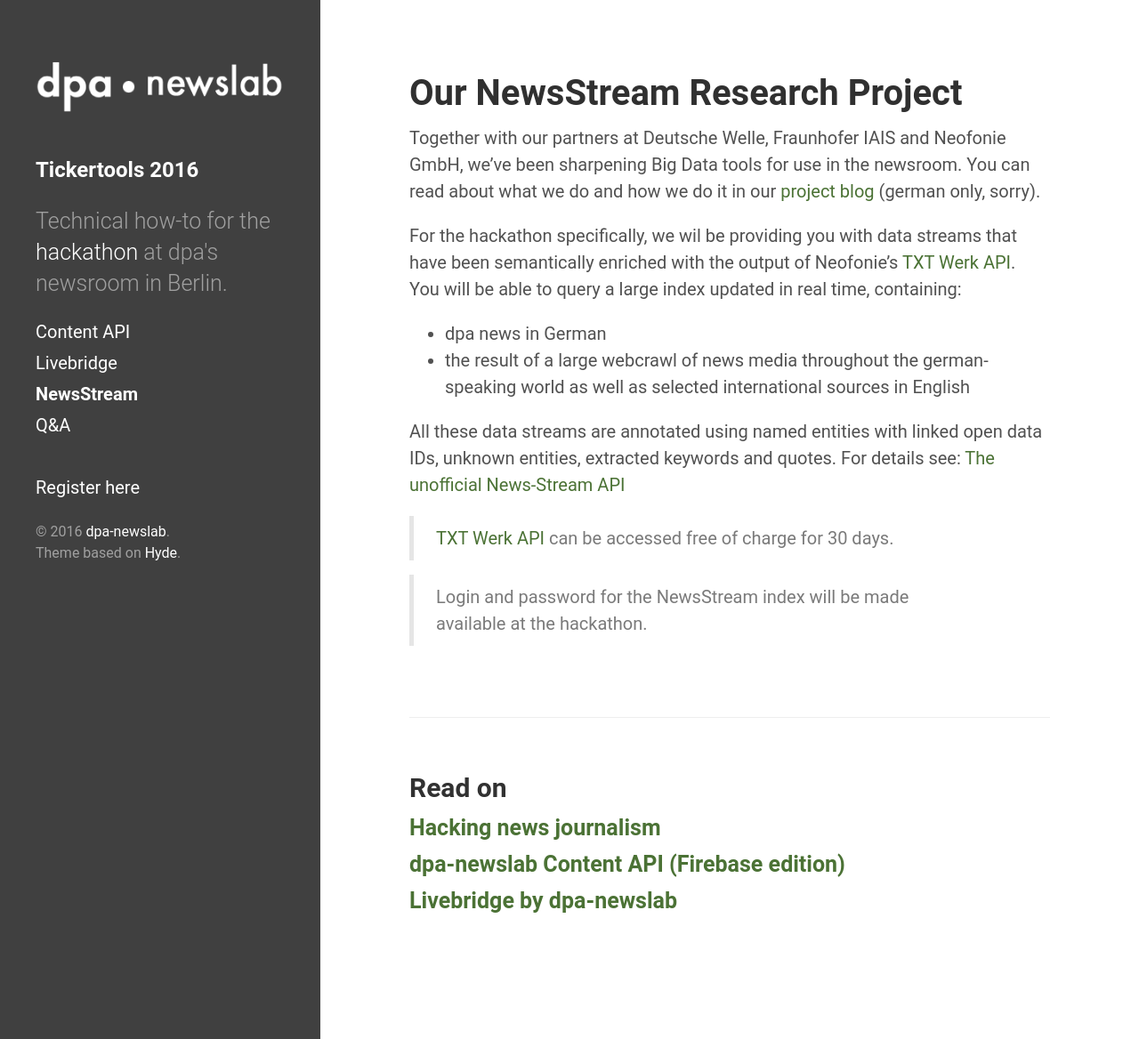
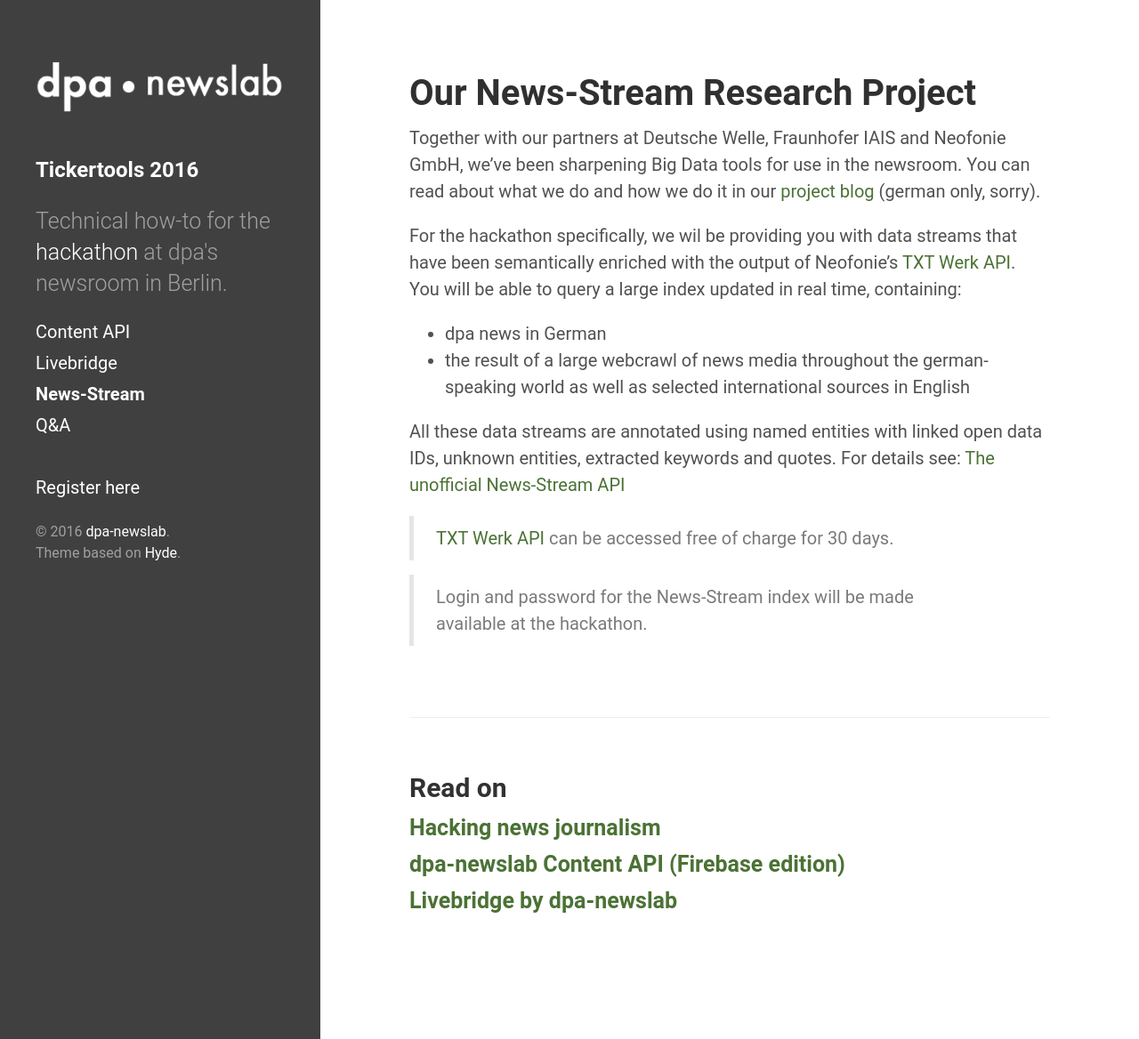
Before and after one commit to mper-bcn-ny/2017-metro, a Jekyll site: the page built from _posts/2016-10-27-newsstream.md, in a window 1280 px wide and 1168 px high. Shown: the whole window at 89% size. Built offline with Jekyll 4.4.1, drawn with Linux system fonts in a browser that asks for light colours.

Commit message:
News-Stream, not NewsStream

```diff
--- a/_posts/2016-10-27-newsstream.md
+++ b/_posts/2016-10-27-newsstream.md
@@ -1,7 +1,7 @@
 ---
 layout: post
-title: Our NewsStream Research Project
-navigation: NewsStream
+title: Our News-Stream Research Project
+navigation: News-Stream
 ---
 
 Together with our partners at Deutsche Welle, Fraunhofer IAIS and Neofonie GmbH, we've been sharpening Big Data tools for use in the newsroom. You can read about what we do and how we do it in our [project blog](http://newsstreamproject.org/) (german only, sorry).
@@ -15,4 +15,4 @@ All these data streams are annotated using named entities with linked open data
 
 > [TXT Werk API](http://txtwerk.de/) can be accessed free of charge for 30 days.
 
-> Login and password for the NewsStream index will be made available at the hackathon.
+> Login and password for the News-Stream index will be made available at the hackathon.
```
